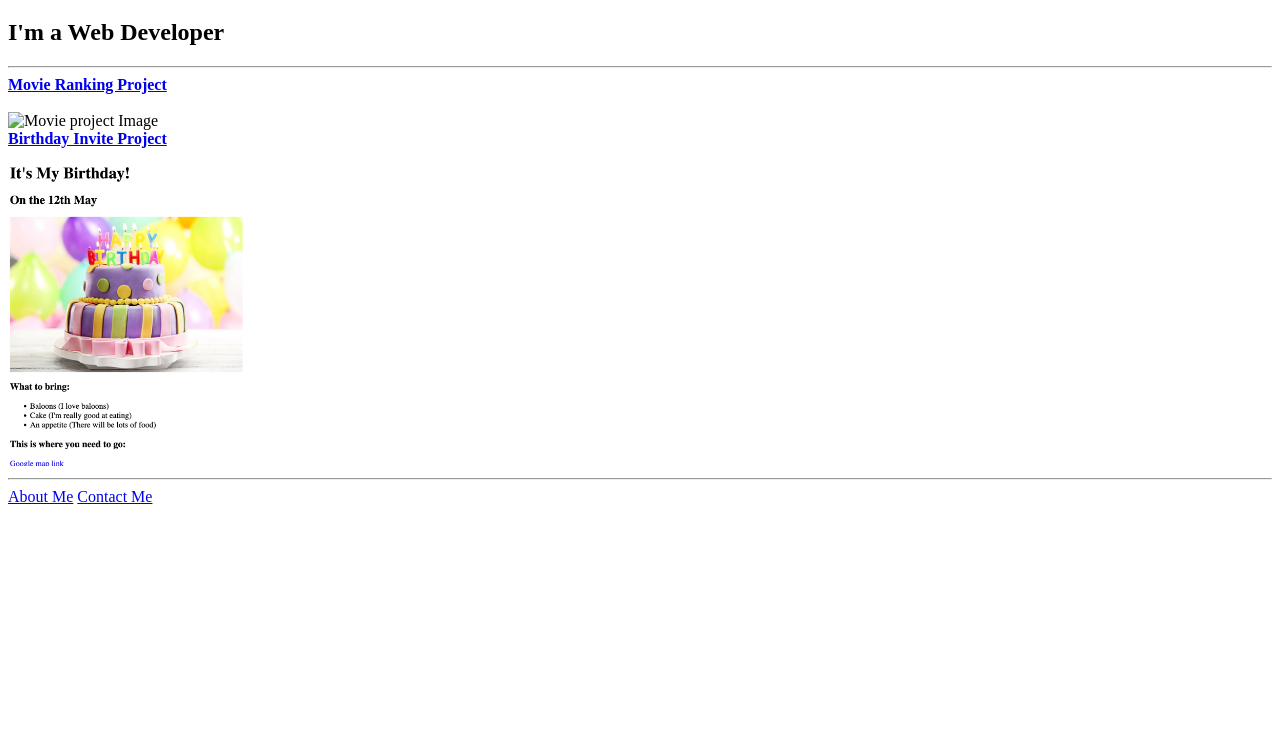
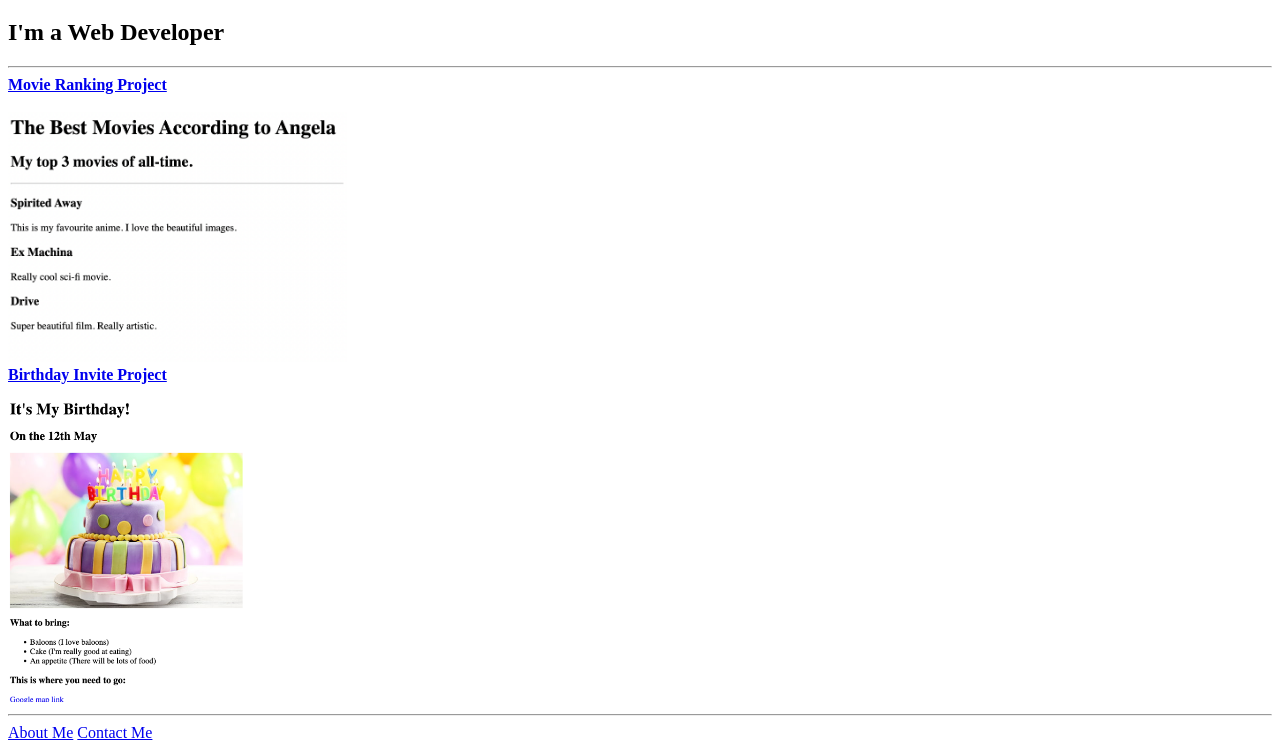
Before and after one commit to Mohammed-Zabiulla/HTML-Portfolio, a plain HTML site: page index.html in a window 1280 px wide. Shown: the part 61-811 px from the top of the page. Drawn offline with Linux system fonts and the light colour scheme.

Commit message:
Update index.html

```diff
--- a/index.html
+++ b/index.html
@@ -12,7 +12,7 @@
     <h2>I'm a Web Developer</h2>
     <hr>
     <a href="./public/movie-ranking.html"><b>Movie Ranking Project</b></a><br><br>
-    <img src="./assets/images/movie-ranking.png" height="250" alt="Movie project Image"><br>
+    <img src="movie-ranking.png" height="250" alt="Movie project Image"><br>
     <a href="birthday-invite.html"><b>Birthday Invite Project</b></a><br><br>
     <img src="ScrBirthday.png" height="300" alt="Birthday Project Image"><br>
     <hr>
```
